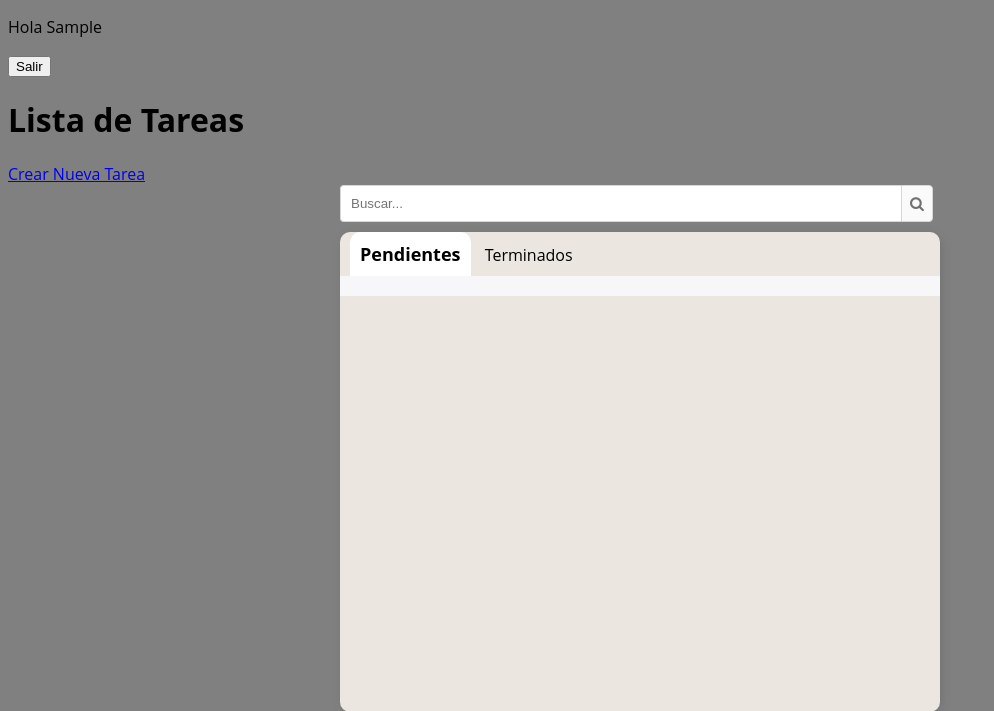
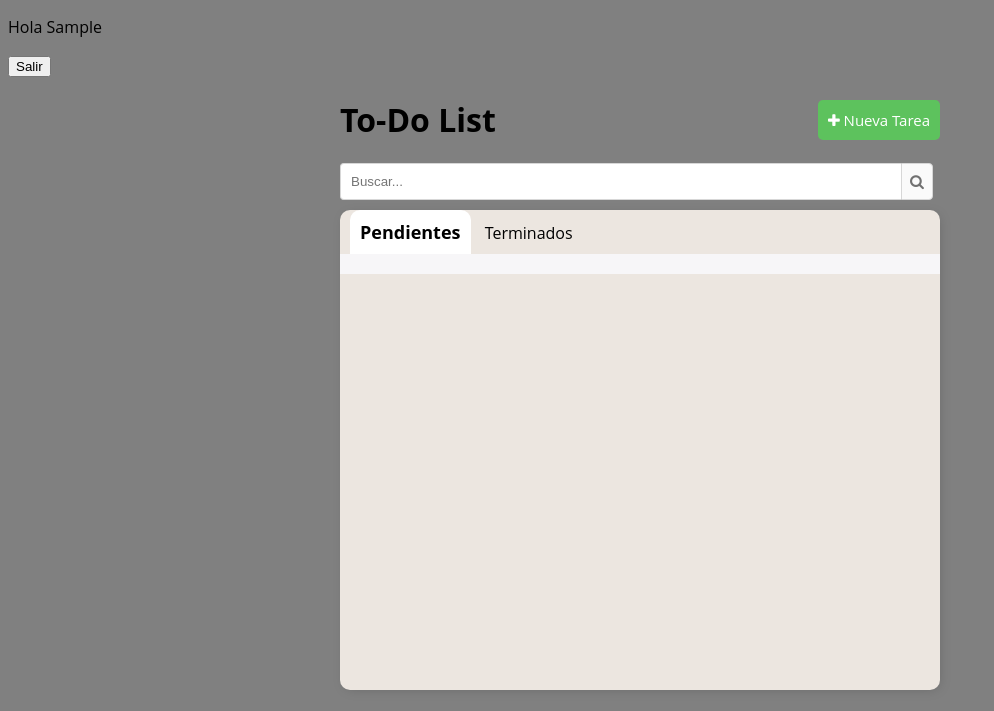
Before and after one commit to j-quinde/todo-list, a Django app: page / in a window 1280 px wide. Shown: the top 711 px of the page, without its empty margins (0-994 px from the left). Run offline with Django 5.2, Linux system fonts and the light colour scheme; the visitor is signed in with stand-in values (Sample User, id 1); data that the repository does not hold is empty; some libraries are stand-ins or nearby versions.

Commit message:
style: estilos del titulo cabecera y boton nueva tarea

```diff
--- a/base/static/base/css/style.css
+++ b/base/static/base/css/style.css
@@ -105,6 +105,23 @@ input[type=text], input[type=password], textarea{
 
 .group-buscador form .button {
     border-radius: 0 4px 4px 0 !important;
+}
 
+.group-header{
+    display: flex;
+    margin: auto;
+    max-width: 600px;
+    justify-content: space-between;
+    align-items: center;
+}
 
+#btn-agregar{
+    text-decoration: none;
+    background-color: #5DC25D;
+    border-color: #4cae4c;
+    color: #ffffff;
+    border-radius: 5px;
+    cursor: pointer;
+    padding: 10px;
+    font-size: 15px;
 }
--- a/base/templates/base/tarea_list.html
+++ b/base/templates/base/tarea_list.html
@@ -12,8 +12,11 @@
     {% else %}
         <a href="{% url 'login' %}">Ingresar</a>
     {% endif %}
-    <h1>Lista de Tareas</h1>
-    <a href="{% url 'crear-tarea' %}">Crear Nueva Tarea</a>
+
+    <div class="group-header">
+        <h1>To-Do List</h1>
+        <a id="btn-agregar" href="{% url 'crear-tarea' %}"><i class="fa fa-plus" aria-hidden="true"></i>&nbspNueva Tarea</a>
+    </div>
 
     <div class="group-buscador">
         <form method="GET">
```
